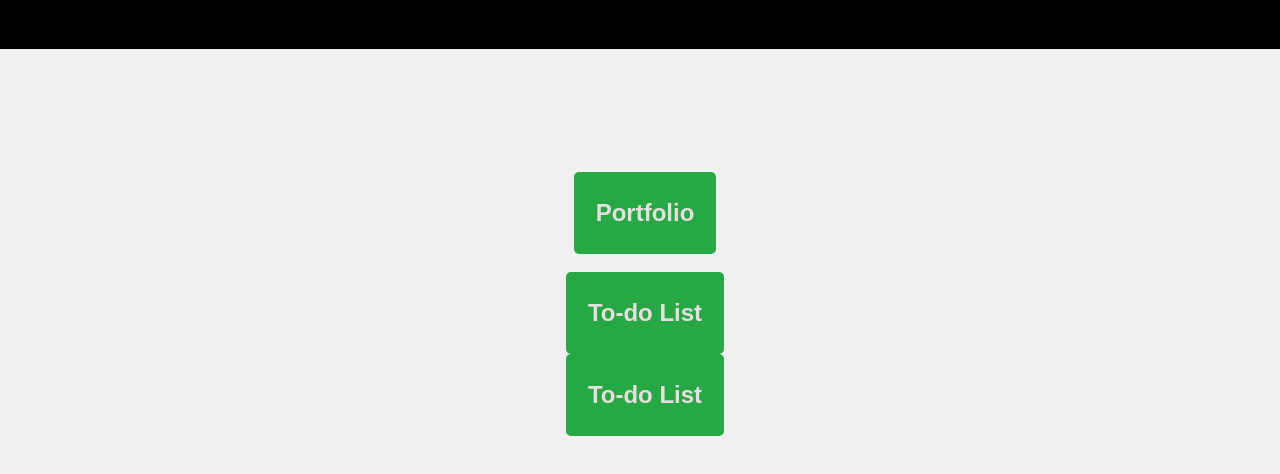
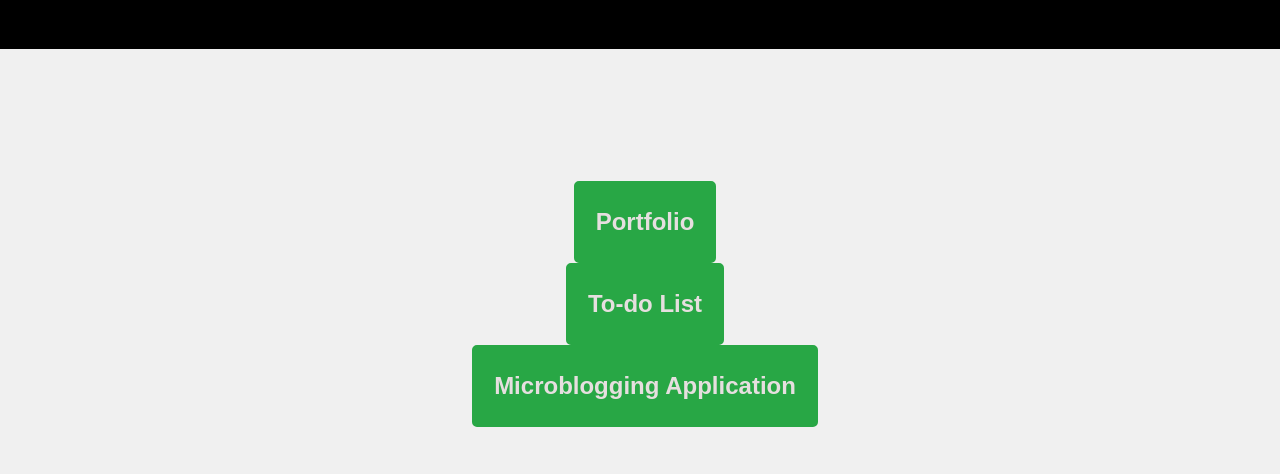
Before and after one commit to krish-san/FSWD, a plain HTML site: page ex/index.html in a window 1280 px wide. Shown: the part 136-610 px from the top of the page. Drawn offline with Linux system fonts and the light colour scheme.

Commit message:
Update index.html

```diff
--- a/ex/index.html
+++ b/ex/index.html
@@ -95,9 +95,9 @@ a:hover {
     <div class="content">
         <h1>FULL STACK WEB DEVELOPMENT LAB EXPERIMENTS</h1>
         <ul>
-            <button class="button" onclick="portfolio()"><li><a href="#" alt="portfolio">Portfolio</a></li></button></ul><br>
-            <button class="button" onclick="todo()"><li><a href="#" alt="todo">To-do List</a></li></button>
-            <button class="button" onclick="microblog()"><li><a href="#" alt="todo">To-do List</a></li></button>
+            <button class="button" onclick="portfolio()"><li><a href="#" alt="portfolio">Portfolio</a></li></button><br>
+            <button class="button" onclick="todo()"><li><a href="#" alt="todo">To-do List</a></li></button></br>
+            <button class="button" onclick="microblog()"><li><a href="#" alt="todo">Microblogging Application</a></li></button>
         </ul>
     </div>
 <script>
```
